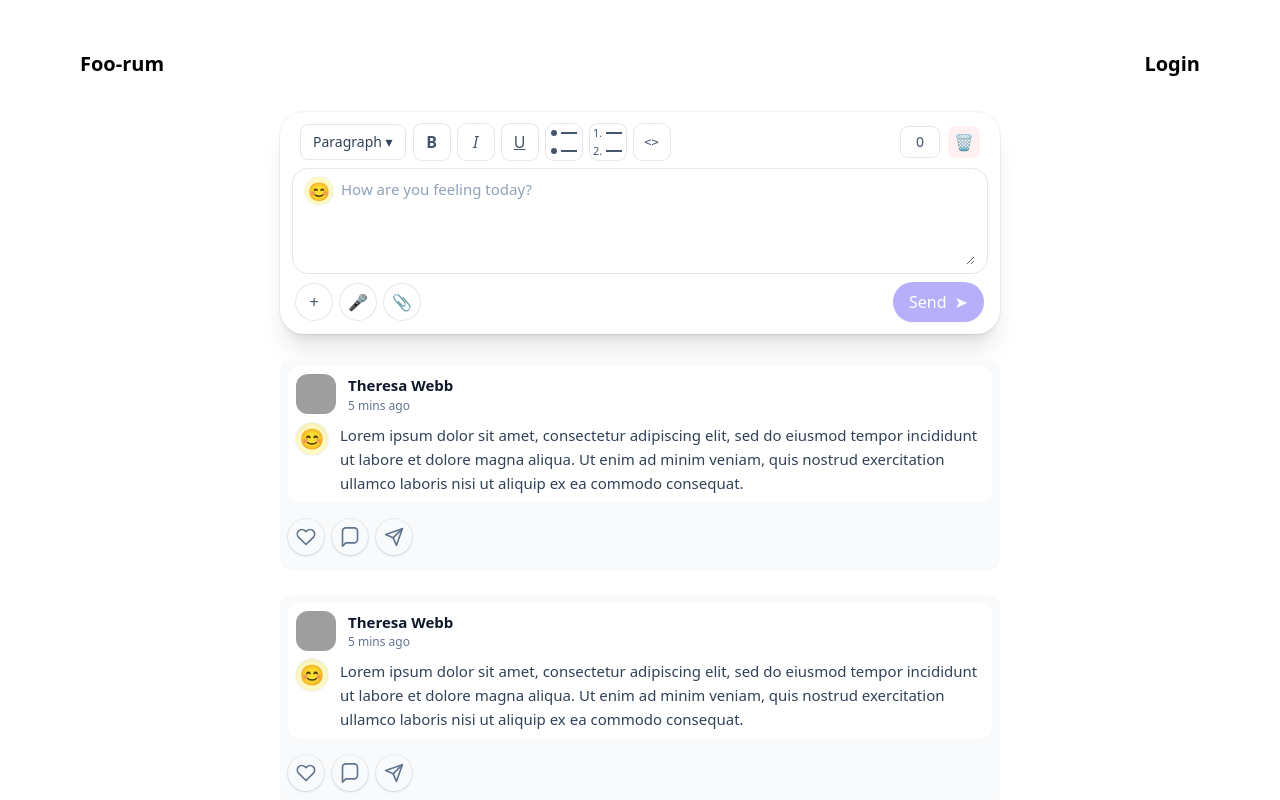
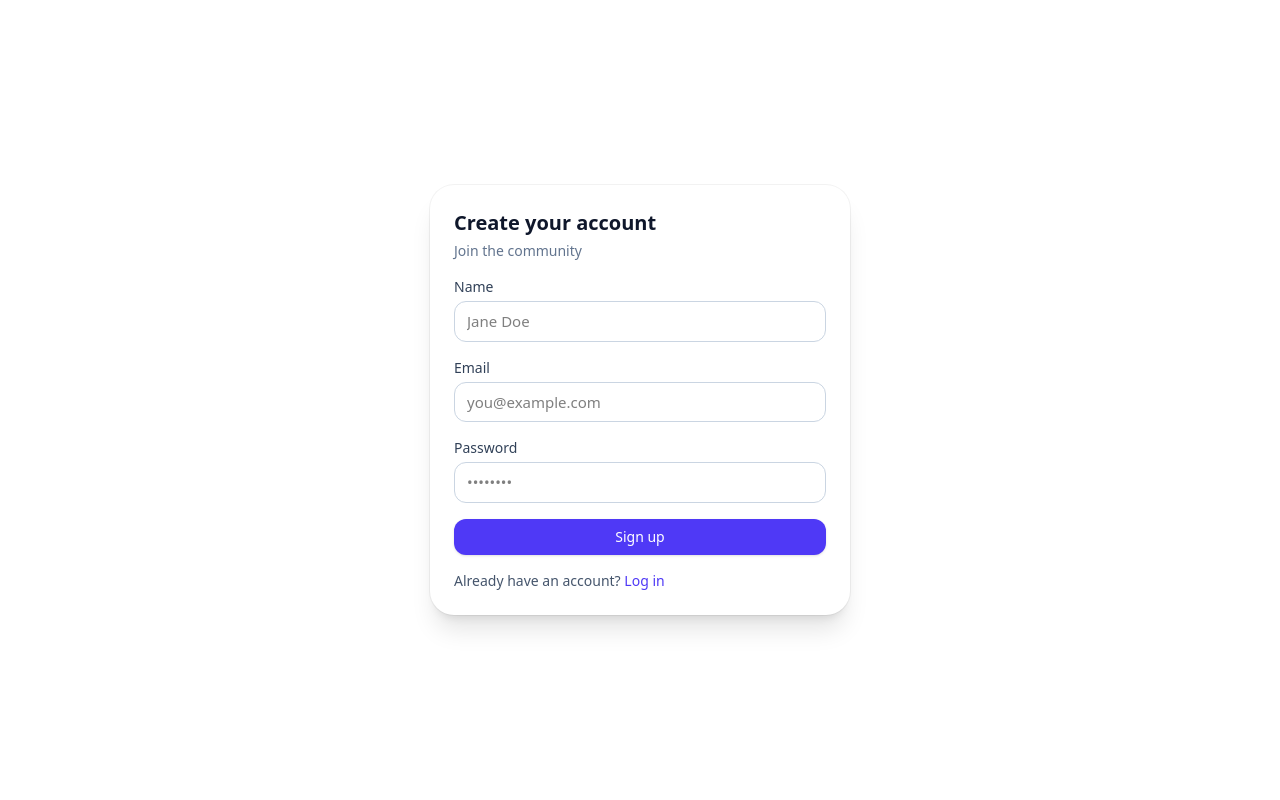
Before and after one commit to yogeshsingh2672000/atlys, a React (Vite) app: page /signup in a window 1280 px wide. Before the commit this address led to /. Shown: the top 800 px of the page. Built offline with nearby package versions, Linux system fonts and the light colour scheme; grey boxes are pictures that could not be loaded.

Commit message:
login/signup page

```diff
--- a/src/App.css
+++ b/src/App.css
@@ -1,3 +1,5 @@
 #root {
   padding: 1.5rem;
+  height: 100vh;
+  width: 100vw;
 }
--- a/src/App.tsx
+++ b/src/App.tsx
@@ -1,12 +1,16 @@
 import './App.css'
 import { BrowserRouter, Routes, Route, Navigate } from 'react-router-dom'
 import Dashboard from '@pages/Dashboard'
+import Login from '@pages/Login'
+import Signup from '@pages/Signup'
 
 function App() {
   return (
     <BrowserRouter>
       <Routes>
         <Route path="/" element={<Dashboard />} />
+        <Route path="/login" element={<Login />} />
+        <Route path="/signup" element={<Signup />} />
         <Route path="*" element={<Navigate to="/" />} />
       </Routes>
     </BrowserRouter>
--- /dev/null
+++ b/src/components/AuthCard.tsx
@@ -0,0 +1,13 @@
+import React from 'react'
+
+export default function AuthCard({ title, subtitle, children }: { title: string; subtitle?: string; children: React.ReactNode }) {
+  return (
+    <div className="w-full max-w-[420px] rounded-3xl bg-white p-6 shadow-xl ring-1 ring-black/5">
+      <div className="mb-4">
+        <h1 className="text-xl font-semibold text-slate-900">{title}</h1>
+        {subtitle && <p className="mt-1 text-sm text-slate-500">{subtitle}</p>}
+      </div>
+      {children}
+    </div>
+  )
+}
--- /dev/null
+++ b/src/pages/Login.tsx
@@ -0,0 +1,34 @@
+import React, { useState } from 'react'
+import AuthCard from '@components/AuthCard'
+import Input from '@ui/Input'
+import Button from '@ui/Button'
+import { Link, useNavigate } from 'react-router-dom'
+
+export default function Login() {
+  const [email, setEmail] = useState('')
+  const [password, setPassword] = useState('')
+  const navigate = useNavigate()
+
+  const onSubmit = (e: React.FormEvent) => {
+    e.preventDefault()
+    const user = { email }
+    localStorage.setItem('auth:user', JSON.stringify(user))
+    navigate('/', { replace: true })
+  }
+
+  return (
+    <div className="flex h-full justify-center items-center">
+      <AuthCard title="Welcome back" subtitle="Log in to your account">
+        <form onSubmit={onSubmit} className="space-y-4">
+          <Input label="Email" type="email" value={email} onChange={e => setEmail(e.target.value)} placeholder="you@example.com" required />
+          <Input label="Password" type="password" value={password} onChange={e => setPassword(e.target.value)} placeholder="••••••••" required />
+          <Button type="submit" className="w-full">Log in</Button>
+        </form>
+
+        <div className="mt-4 text-sm text-slate-600">
+          Don&apos;t have an account? <Link to="/signup" className="text-indigo-600 hover:underline">Sign up</Link>
+        </div>
+      </AuthCard>
+    </div>
+  )
+}
--- /dev/null
+++ b/src/pages/Signup.tsx
@@ -0,0 +1,36 @@
+import React, { useState } from 'react'
+import AuthCard from '@components/AuthCard'
+import Input from '@ui/Input'
+import Button from '@ui/Button'
+import { Link, useNavigate } from 'react-router-dom'
+
+export default function Signup() {
+  const [name, setName] = useState('')
+  const [email, setEmail] = useState('')
+  const [password, setPassword] = useState('')
+  const navigate = useNavigate()
+
+  const onSubmit = (e: React.FormEvent) => {
+    e.preventDefault()
+    const user = { name, email }
+    localStorage.setItem('auth:user', JSON.stringify(user))
+    navigate('/', { replace: true })
+  }
+
+  return (
+    <div className="flex h-full justify-center items-center">
+      <AuthCard title="Create your account" subtitle="Join the community">
+        <form onSubmit={onSubmit} className="space-y-4">
+          <Input label="Name" value={name} onChange={e => setName(e.target.value)} placeholder="Jane Doe" required />
+          <Input label="Email" type="email" value={email} onChange={e => setEmail(e.target.value)} placeholder="you@example.com" required />
+          <Input label="Password" type="password" value={password} onChange={e => setPassword(e.target.value)} placeholder="••••••••" required />
+          <Button type="submit" className="w-full">Sign up</Button>
+        </form>
+
+        <div className="mt-4 text-sm text-slate-600">
+          Already have an account? <Link to="/login" className="text-indigo-600 hover:underline">Log in</Link>
+        </div>
+      </AuthCard>
+    </div>
+  )
+}
--- /dev/null
+++ b/src/ui/Button.tsx
@@ -0,0 +1,10 @@
+import React from 'react'
+
+type Props = React.ButtonHTMLAttributes<HTMLButtonElement> & { variant?: 'primary' | 'ghost' }
+
+export default function Button({ variant = 'primary', className = '', ...props }: Props) {
+  const base = 'inline-flex items-center justify-center rounded-xl px-4 py-2 text-sm font-medium transition active:scale-95'
+  const primary = 'bg-indigo-600 text-white shadow hover:bg-indigo-700 disabled:opacity-40 disabled:cursor-not-allowed'
+  const ghost = 'text-slate-700 ring-1 ring-slate-200 hover:bg-slate-100'
+  return <button {...props} className={`${base} ${variant === 'primary' ? primary : ghost} ${className}`} />
+}
--- /dev/null
+++ b/src/ui/Input.tsx
@@ -0,0 +1,15 @@
+import React from 'react'
+
+type Props = React.InputHTMLAttributes<HTMLInputElement> & { label?: string }
+
+export default function Input({ label, className = '', ...props }: Props) {
+  return (
+    <label className="block">
+      {label && <div className="mb-1 text-sm font-medium text-slate-700">{label}</div>}
+      <input
+        {...props}
+        className={`w-full rounded-xl border border-slate-300 bg-white px-3 py-2 text-[15px] outline-none ring-offset-0 transition focus:border-slate-400 focus:ring-2 focus:ring-slate-200 ${className}`}
+      />
+    </label>
+  )
+}
```
